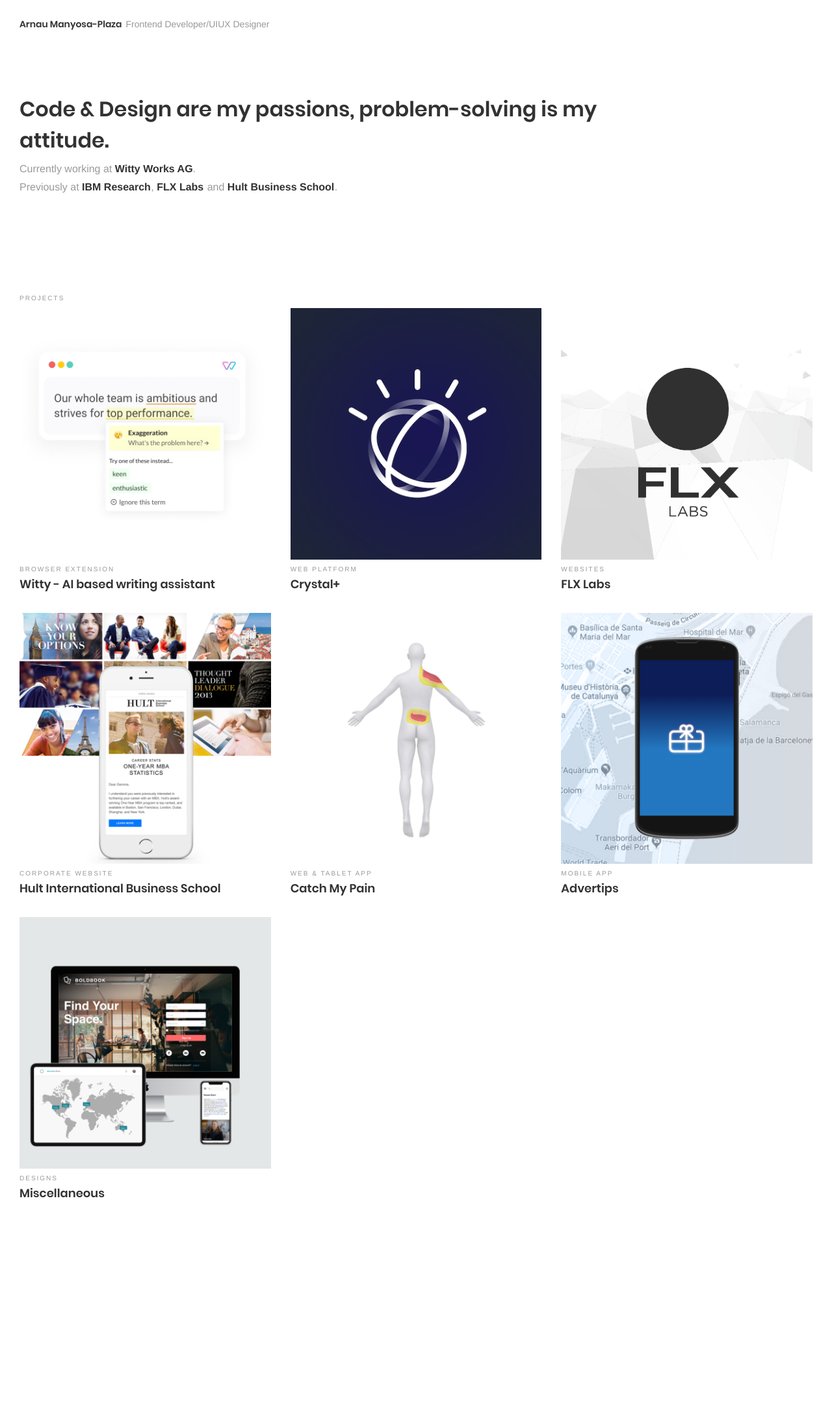
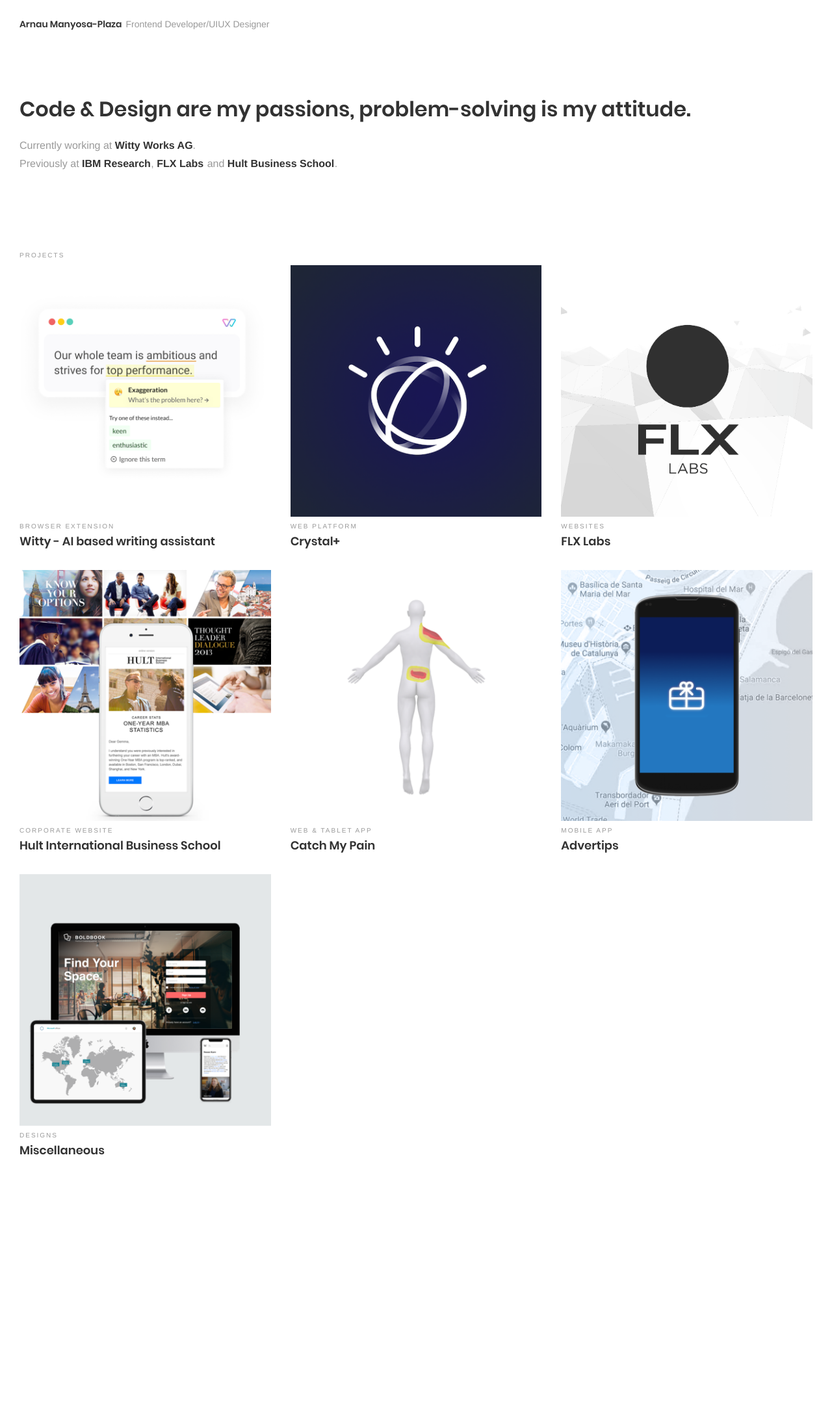
Before and after one commit to arnaumanyosa/arnaumanyosa.github.io, a Jekyll site: the page built from index.html, in a window 1280 px wide. Shown: the whole page at 65% size. Built offline with Jekyll 4.4.1, drawn with Linux system fonts in a browser that asks for light colours; after the commit the page ends 2128 px from its top, so only the background shows below that.

Commit message:
updates intro styling

```diff
--- a/assets/scss/_layout.scss
+++ b/assets/scss/_layout.scss
@@ -62,16 +62,16 @@
 }
 
 .intro {
-  padding: 0 0 15rem;
+  padding: 0 0 12rem;
 
   p {
     font-size: 2.4rem;
-    margin-bottom: 8px;
+    margin-bottom: 2rem;
     font-family: $font-poppins;
 
     @media (min-width: $breakpoint-medium) {
       font-size: 3.2rem;
-      max-width: 80%;
+      // max-width: 80%;
     }
   }
 
@@ -88,17 +88,17 @@
 
     span {
       &:not(:first-child):before {
-        content: ',';
+        content: ",";
         margin-left: -4px;
       }
 
       &:last-child:before {
-        content: ' and ';
+        content: " and ";
         margin-left: 1px;
       }
 
       &:last-child:after {
-        content: '.';
+        content: ".";
         margin-left: -4px;
       }
 
@@ -153,7 +153,7 @@
           opacity: 1;
         }
         &:after {
-					opacity: .45;
+          opacity: 0.45;
         }
       }
     }
@@ -170,13 +170,13 @@
       position: absolute;
       top: 50%;
       left: 50%;
-			margin-top: -.5rem;
+      margin-top: -0.5rem;
       margin-left: -4.4rem;
       opacity: 0;
-			-webkit-transition: all .5s ease-in-out;
-    		transition: all .5s ease-in-out;
-    		-webkit-transition-delay: .25s;
-    		transition-delay: .25s;
+      -webkit-transition: all 0.5s ease-in-out;
+      transition: all 0.5s ease-in-out;
+      -webkit-transition-delay: 0.25s;
+      transition-delay: 0.25s;
       z-index: 2;
     }
 
@@ -190,8 +190,8 @@
       bottom: 0;
       left: 0;
       opacity: 0;
-			-webkit-transition: all .5s ease-in-out;
-    		transition: all .5s ease-in-out;
+      -webkit-transition: all 0.5s ease-in-out;
+      transition: all 0.5s ease-in-out;
       z-index: 1;
     }
   }
@@ -201,7 +201,7 @@
   }
 
   span {
-		margin: 1rem 0 .5rem;
+    margin: 1rem 0 0.5rem;
   }
 }
 
@@ -219,12 +219,10 @@
     }
   }
 
-  .h1{
+  .h1 {
     margin-bottom: 1rem;
   }
 }
-
-
 
 .project {
   left: 0;
@@ -255,7 +253,6 @@
       font-size: 1.8rem;
     }
 
-
     h1 {
       @media (min-width: $breakpoint-medium) {
         margin-top: 1rem;
@@ -268,7 +265,6 @@
       margin-top: 3rem;
       margin-bottom: 1rem;
     }
-
 
     p {
       // font-weight: 400;
@@ -465,8 +461,8 @@
       span {
         position: relative;
         left: 0;
-				-webkit-transition: all .3s ease-in-out 0s;
-				transition: all .3s ease-in-out 0s;
+        -webkit-transition: all 0.3s ease-in-out 0s;
+        transition: all 0.3s ease-in-out 0s;
 
         &:before {
           content: "\02190";
@@ -480,8 +476,8 @@
     &:before {
       position: relative;
       left: 0;
-			-webkit-transition: all .3s ease-in-out 0s;
-			transition: all .3s ease-in-out 0s;
+      -webkit-transition: all 0.3s ease-in-out 0s;
+      transition: all 0.3s ease-in-out 0s;
     }
   }
 
@@ -501,8 +497,8 @@
       visibility: hidden;
       -webkit-transform: scaleX(0);
       transform: scaleX(0);
-			-webkit-transition: all .3s ease-in-out 0s;
-			transition: all .3s ease-in-out 0s;
+      -webkit-transition: all 0.3s ease-in-out 0s;
+      transition: all 0.3s ease-in-out 0s;
     }
   }
 }
```
Lines whose indentation alone changed are shown as unchanged.
